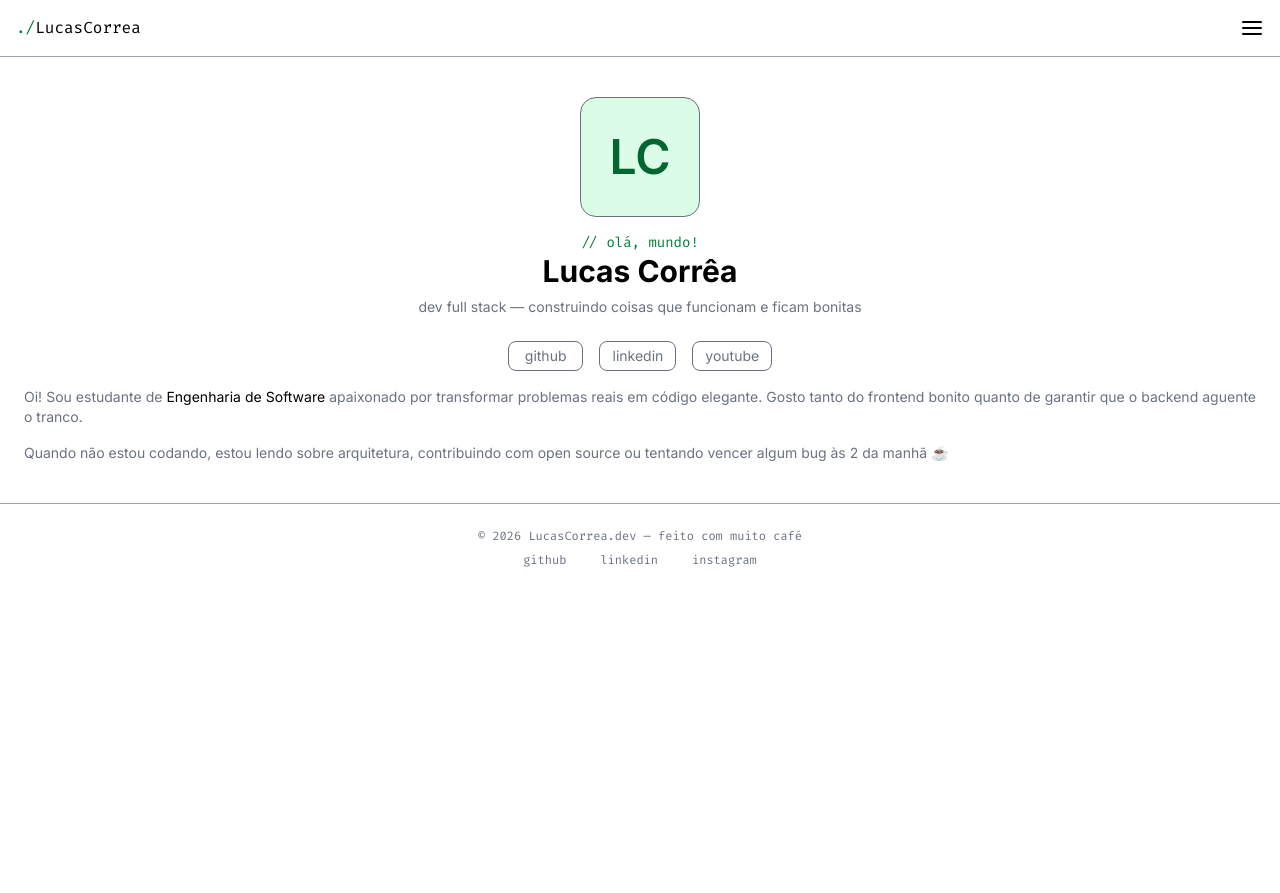
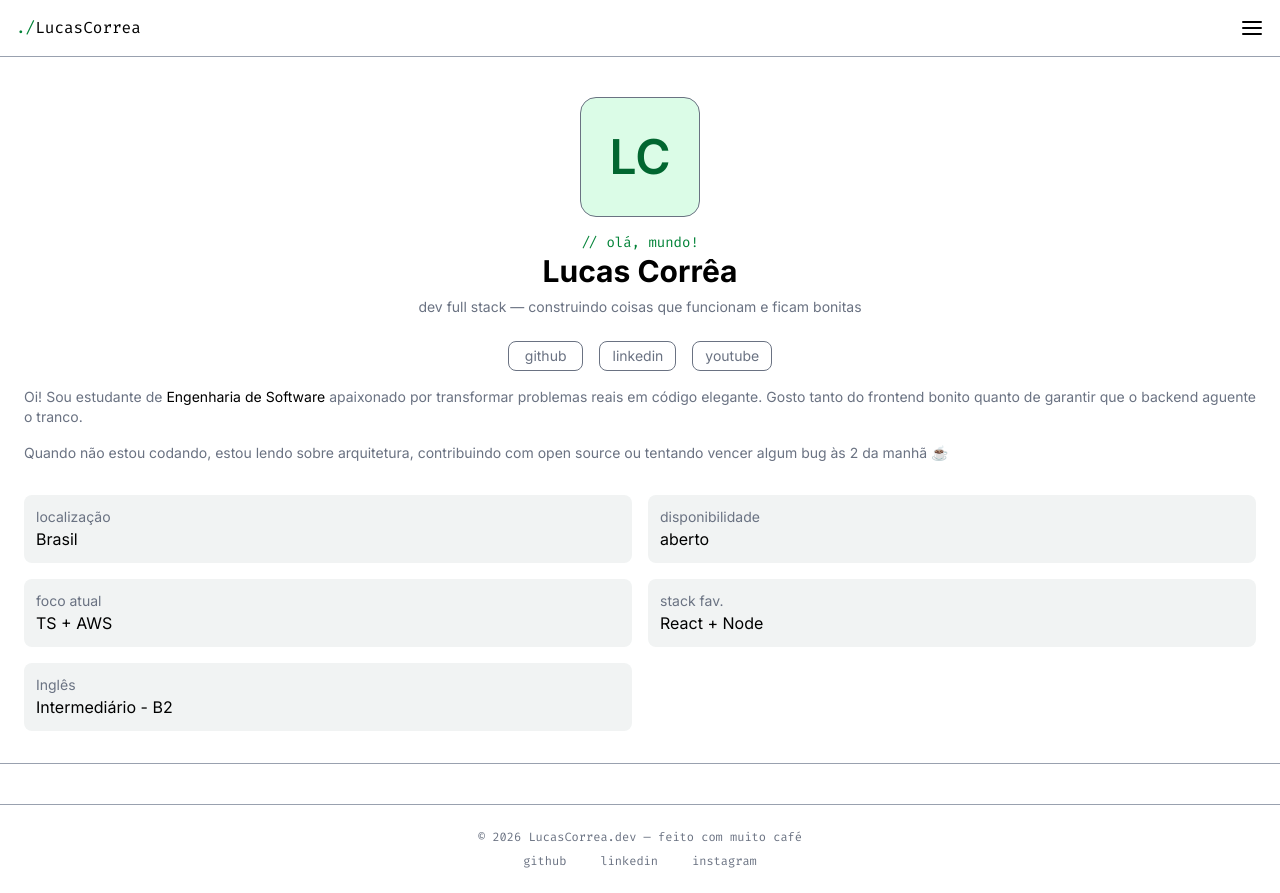
Before and after one commit to lucascorr-eng/portfolio-dev, a React (Vite) app in the folder portfolio-dev/: page / in a window 1280 px wide. Before the commit the page ends 800 px from the top, so only its background shows below. Built offline with nearby package versions, Linux system fonts and the light colour scheme.

Commit message:
structure infoSection - About

```diff
--- a/portfolio-dev/src/sections/about/AboutInfoSection.jsx
+++ b/portfolio-dev/src/sections/about/AboutInfoSection.jsx
@@ -1,5 +1,33 @@
+import DividerLine from "../../components/ui/dividerLine";
+
 function AboutInfoSection() {
-  return <section></section>;
+  return (
+    <>
+      <div className="grid grid-cols-2 gap-4 font-inter text-sm px-6 my-8">
+        <div className="rounded-lg bg-mist-100 p-3">
+          <p className="text-gray-500">localização</p>
+          <p className="text-base">Brasil </p>
+        </div>
+        <div className="rounded-lg bg-mist-100 p-3">
+          <p className="text-gray-500">disponibilidade</p>
+          <p className="text-base">aberto </p>
+        </div>
+        <div className="rounded-lg bg-mist-100 p-3">
+          <p className="text-gray-500">foco atual</p>
+          <p className="text-base">TS + AWS</p>
+        </div>
+        <div className="rounded-lg bg-mist-100 p-3">
+          <p className="text-gray-500">stack fav.</p>
+          <p className="text-base">React + Node </p>
+        </div>
+        <div className="rounded-lg bg-mist-100 p-3">
+          <p className="text-gray-500">Inglês</p>
+          <p className="text-base">Intermediário - B2</p>
+        </div>
+      </div>
+      <DividerLine />
+    </>
+  );
 }
 
 export default AboutInfoSection;
```
